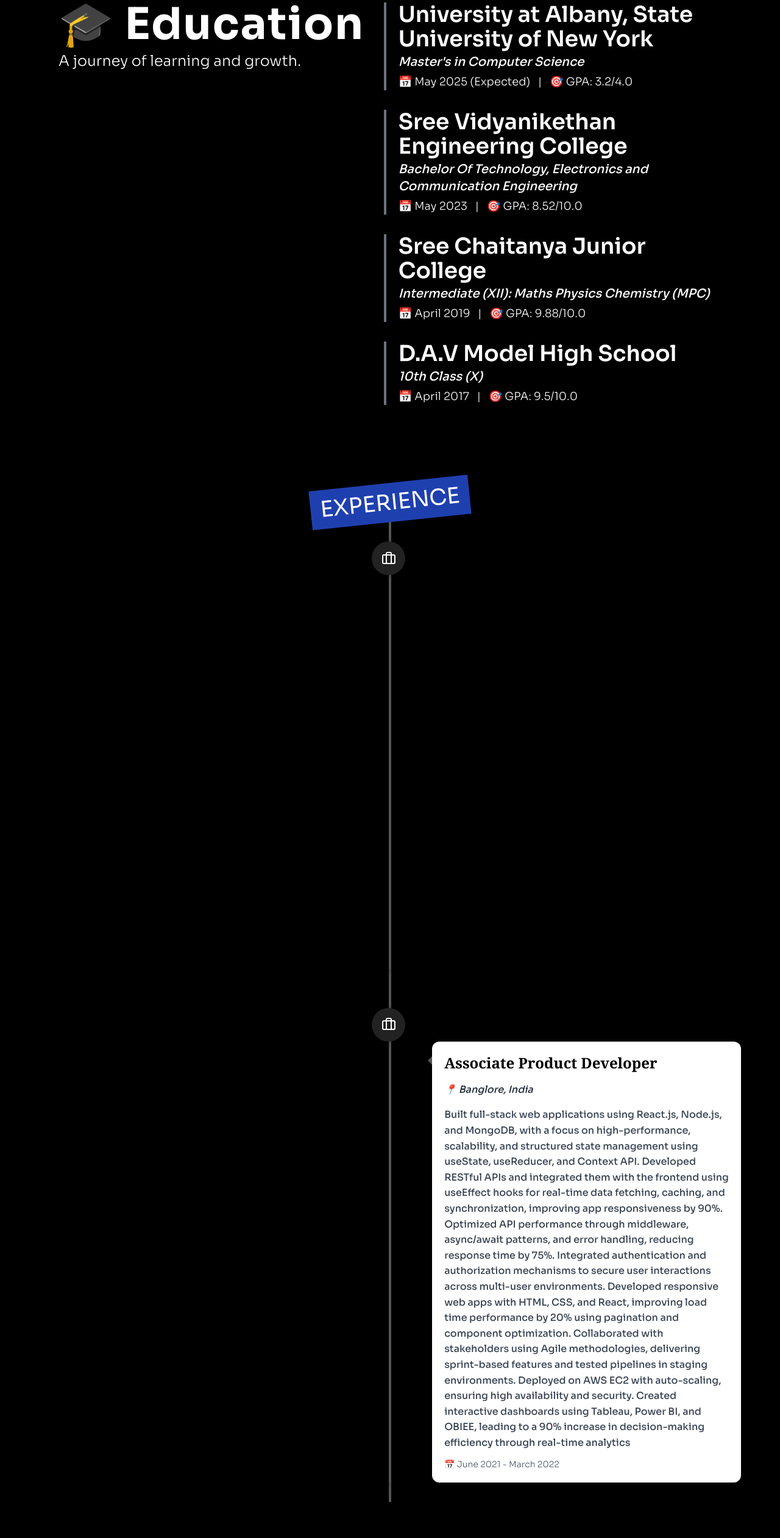
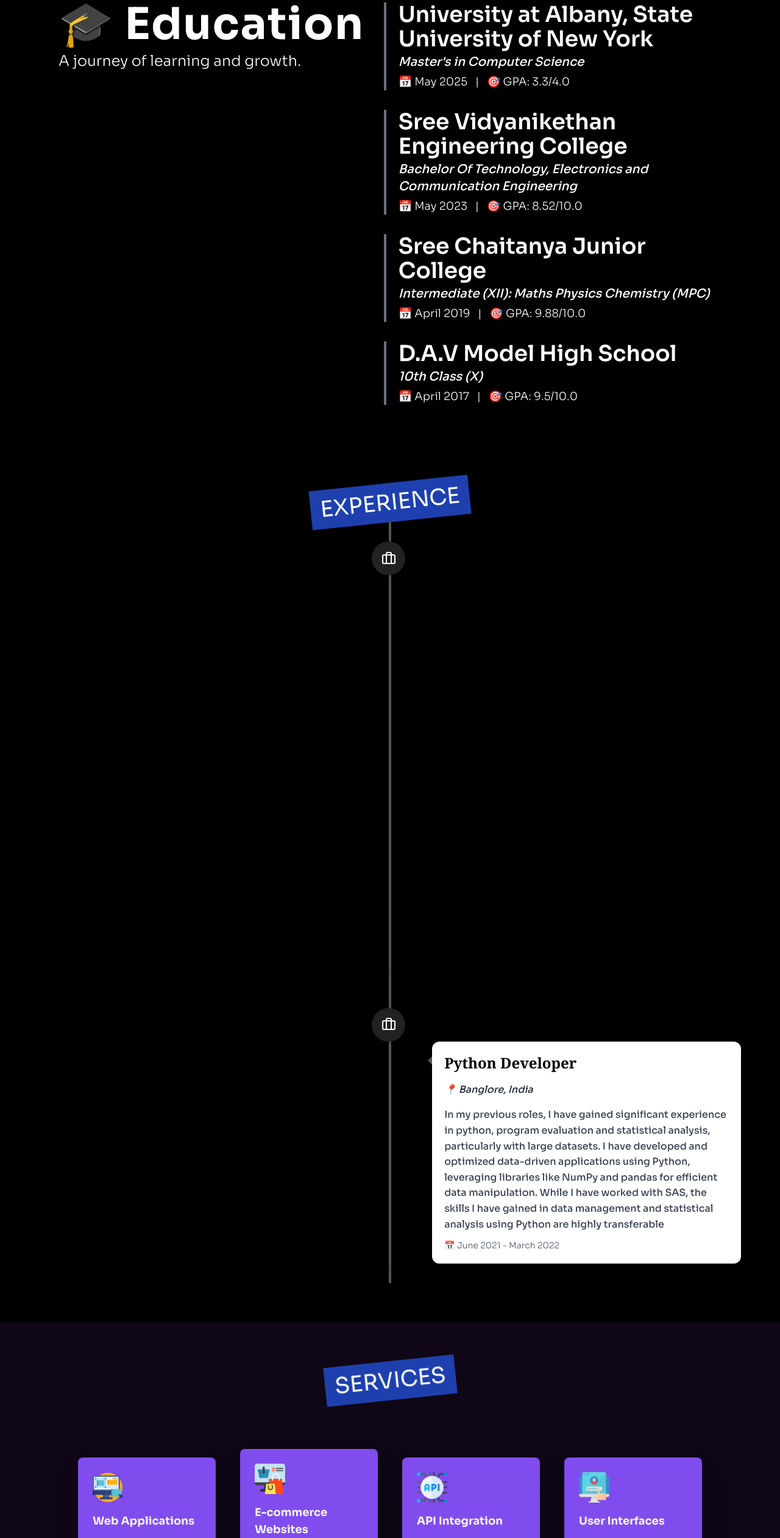
Before and after one commit to poojithreddy4/Poojith_s-portfolio, a Next.js app: page / in a window 1280 px wide. Shown: the part 900-3422 px from the top of the page at 61% size. Built offline with nearby package versions, Linux system fonts and the light colour scheme.

Commit message:
updated data

```diff
--- a/Data/data.ts
+++ b/Data/data.ts
@@ -28,10 +28,10 @@ export const experiencesData = [
   //     "Optimized backend performance by implementing asynchronous operations with Node.js and Express.js, utilizing async/await, middleware, and error handling. Reduced response time by 75% through load balancing and optimized queries, ensuring smooth server-side operations. Leveraged MongoDB for efficient data storage and AWS EC2 for scalable deployments with auto-scaling and load balancing. Ensured high availability, security, and minimal downtime while handling large traffic loads efficiently. Created interactive dashboards and reports using Tableau, Power BI, OBIEE, SPSS, and SAS, improving decision-making accuracy by 90%.",
   // },
   {
-    title: "Associate Product Developer",
+    title: "Python Developer",
     location: "Banglore, India",
     description:
-      " Built full-stack web applications using React.js, Node.js, and MongoDB, with a focus on high-performance, scalability, and structured state management using useState, useReducer, and Context API. Developed RESTful APIs and integrated them with the frontend using useEffect hooks for real-time data fetching, caching, and synchronization, improving app responsiveness by 90%. Optimized API performance through middleware, async/await patterns, and error handling, reducing response time by 75%. Integrated authentication and authorization mechanisms to secure user interactions across multi-user environments. Developed responsive web apps with HTML, CSS, and React, improving load time performance by 20% using pagination and component optimization. Collaborated with stakeholders using Agile methodologies, delivering sprint-based features and tested pipelines in staging environments. Deployed on AWS EC2 with auto-scaling, ensuring high availability and security. Created interactive dashboards using Tableau, Power BI, and OBIEE, leading to a 90% increase in decision-making efficiency through real-time analytics",
+      "In my previous roles, I have gained significant experience in python, program evaluation and statistical analysis, particularly with large datasets. I have developed and optimized data-driven applications using Python, leveraging libraries like NumPy and pandas for efficient data manipulation. While I have worked with SAS, the skills I have gained in data management and statistical analysis using Python are highly transferable",
     date: "June 2021 - March 2022",
   },
 ];
@@ -40,8 +40,8 @@ export const educationData = [
     id: 1,
     institution: "University at Albany, State University of New York",
     degree: "Master's in Computer Science",
-    date: "May 2025 (Expected)",
-    gpa: " 3.2/4.0",
+    date: "May 2025",
+    gpa: " 3.3/4.0",
   },
   {
     id: 2,
```
